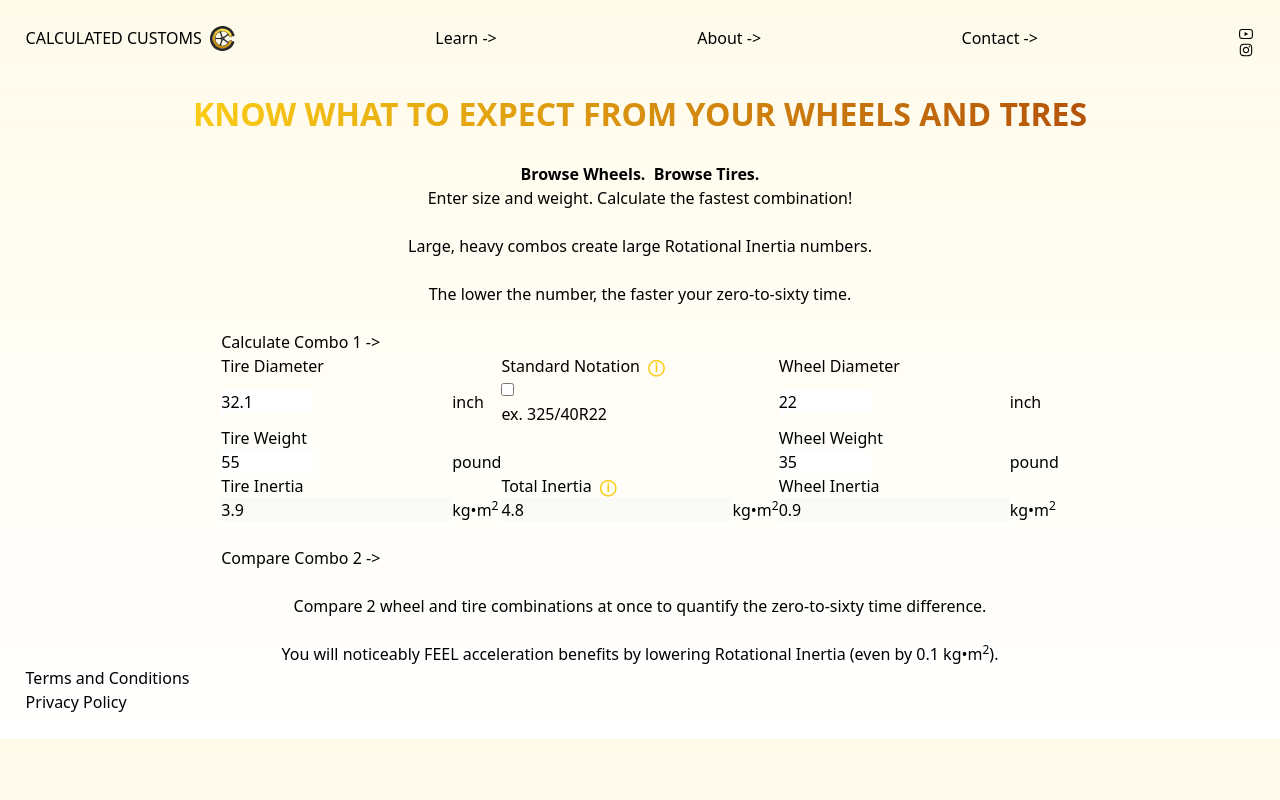
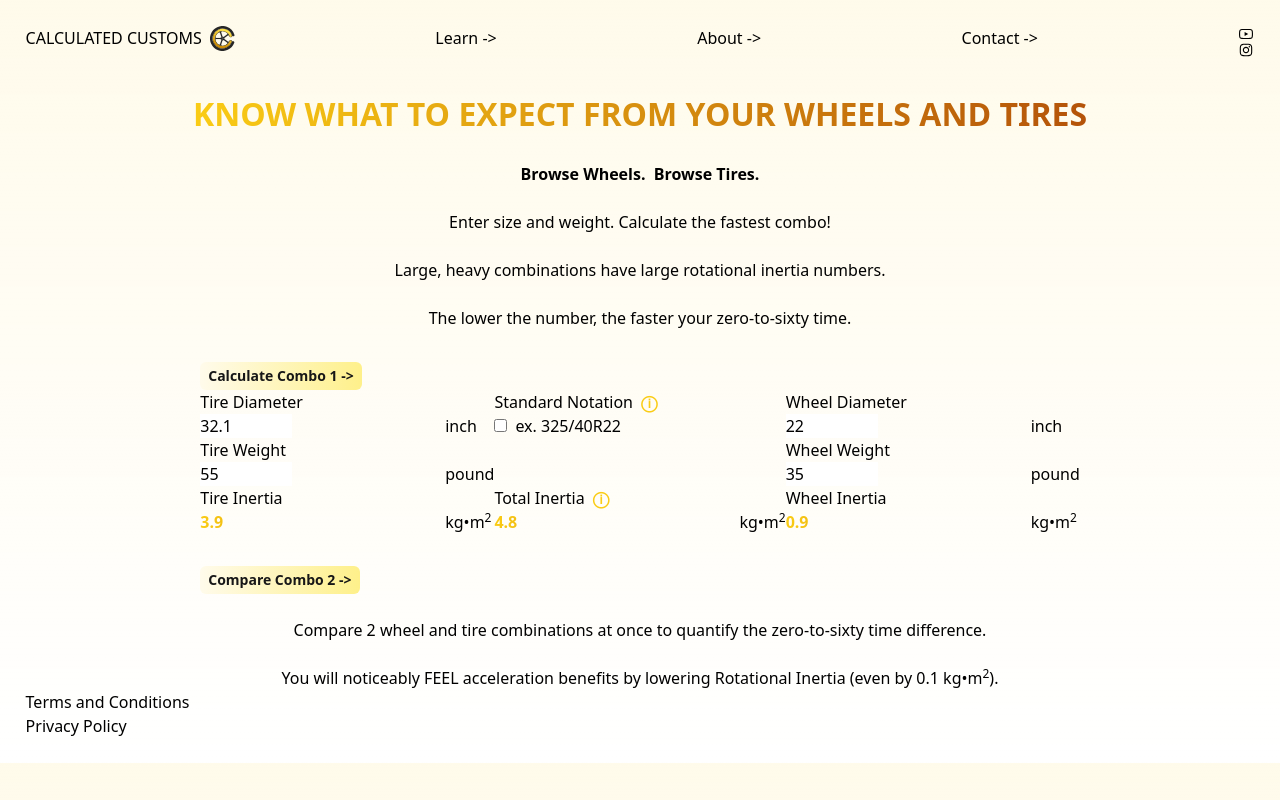
Before and after one commit to RamonJOrtega/calculated-customs, a Next.js app: page / in a window 1280 px wide. Built offline with nearby package versions, Linux system fonts and the light colour scheme.

Commit message:
style main calculator.tsx and calcInput.tsx for buttons and results with tailwind

```diff
--- a/app/page.tsx
+++ b/app/page.tsx
@@ -18,11 +18,11 @@ export default function Home() {
 
               <span><a href="https://www.tkqlhce.com/click-100641204-10377976"><strong>Browse Wheels.</strong></a></span> &#160;
               <span ><a href="https://www.kqzyfj.com/click-100641204-10377851"><strong>Browse Tires.</strong> </a></span>
-              <br></br>
-              Enter size and  weight.
-              Calculate the fastest combination!
+              <br></br><br></br>
+              Enter size and weight.
+              Calculate the fastest combo!
               <br></br> <br></br>
-              Large, heavy combos create large Rotational Inertia numbers.
+              Large, heavy combinations have large rotational inertia numbers.
               <br></br> <br></br>
               The lower the number, the faster your zero-to-sixty time.
             </p>
--- a/app/z components/CalcInput.tsx
+++ b/app/z components/CalcInput.tsx
@@ -16,13 +16,11 @@ interface CalcInputProps {
 
 const CalcInput: React.FC<CalcInputProps> = (props) => {
 
-
     const inputRef = useRef<HTMLInputElement>(null);
 
     const handleInput =() :void => {
         if (!inputRef.current) {return}
         inputRef.current.validity.valid ? props.setValue(inputRef.current.value) : props.setValue('')
-
 
         if (props.title === "Aspect Ratio %") {
             const lastNum = parseInt(inputRef.current.value) % 10;
@@ -35,27 +33,22 @@ const CalcInput: React.FC<CalcInputProps> = (props) => {
             //2nd tire number can anything
             if (inputRef.current.value.length == 3) {(lastNum == 0 || lastNum ==5)||props.setValue(inputRef.current.value='')}
         }
+    }
 
-
-    }
     let inputElement = null;
 
     if (typeof props.value === 'boolean') {
         inputElement = (
-        <div>
-            <span>
-                <input
-                    type="checkbox" checked={props.value}
-                    onChange={()=>{props.setValue(!props.value)}
-                    }/>
-            </span>
-            <div> ex. 325/40R22 </div>
+            <div className='flex items-center'>
+                <input type="checkbox" checked={props.value} onChange={()=>{props.setValue(!props.value)}}/>
+                <div className='ml-2'> ex. 325/40R22 </div>
             </div>
         );
     } else if (typeof props.value === 'string') {
         if (props.title.includes("Inertia")) {
         inputElement = (
-        <input disabled type="number" value={props.value}  onClick={()=>{props.setValue("")}}/>);
+            <input className='bg-gradient-to-r from-yellow-400 to-amber-700 bg-clip-text text-transparent font-bold'
+            disabled type="number" value={props.value}  onClick={()=>{props.setValue("")}}/>);
         } else {
         inputElement = (
             <input type="number" ref={inputRef} onInput={handleInput} pattern="[0-9.]"
--- a/app/z components/MainCalculator.tsx
+++ b/app/z components/MainCalculator.tsx
@@ -148,7 +148,8 @@ const MainCalculator = () => {
                             <span >
                                 <button  onClick={()=>{setIsSetup1(!isSetup1)}}  >
                                     <div >
-                                        <h3 >
+                                        <h3 className="bg-gradient-to-r from-amber-50 to-yellow-200
+                              text-neutral-900 text-sm font-bold px-2 py-1 rounded-md mt-2">
                                             Calculate Combo 1 -&gt;
                                         </h3>
                                     </div>
@@ -181,7 +182,8 @@ const MainCalculator = () => {
                                 <span >
                                     <button  onClick={()=>{setIsCampareEnabled(!isCompareEnabled)}} >
                                         <div >
-                                            <h3 >
+                                            <h3 className="bg-gradient-to-r from-amber-50 to-yellow-200
+                              text-neutral-900 text-sm font-bold px-2 py-1 rounded-md mt-2">
                                                 Compare Combo 2 -&gt;
                                             </h3>
                                         </div>
```
Lines whose indentation alone changed are shown as unchanged.
